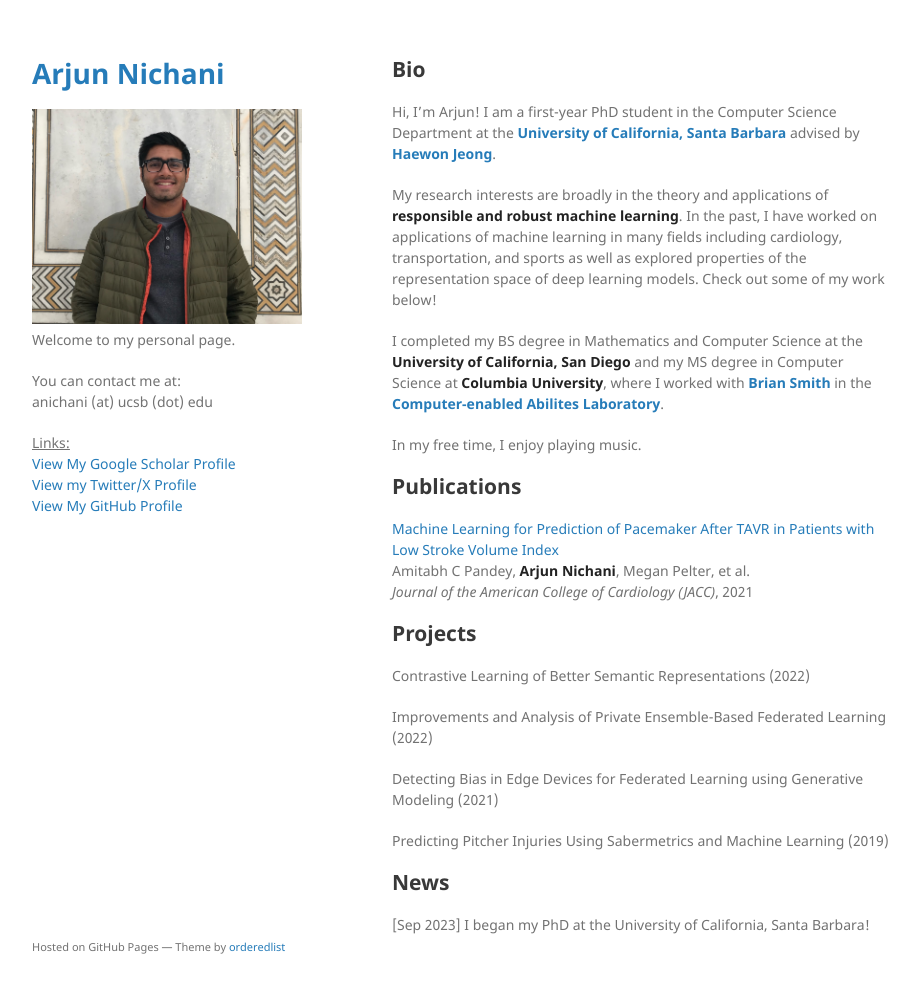
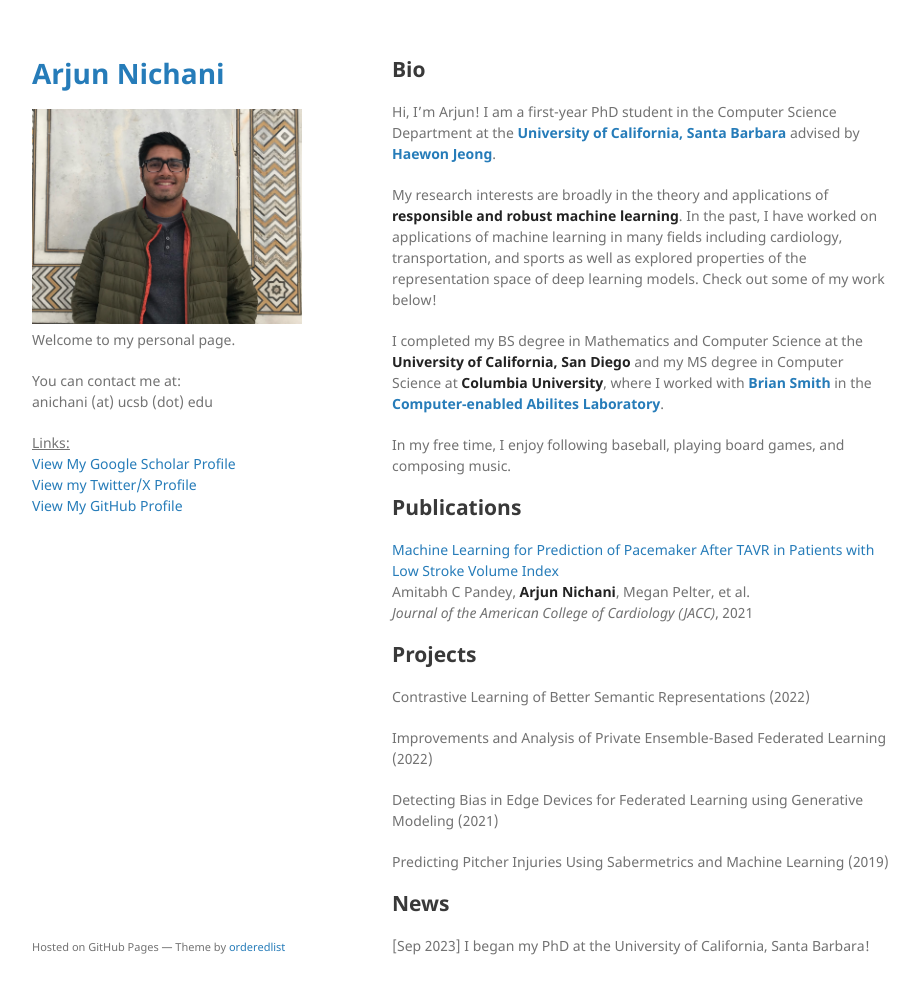
Before and after one commit to arjnich/arjnich.github.io, a Jekyll site: the page built from index.md, in a window 1280 px wide and 1026 px high. Shown: the top 994 px of the window, without its empty margins (178-1097 px from the left). Built offline with Jekyll 4.4.1, drawn with Linux system fonts in a browser that asks for light colours; our own code applies the rules of GitHub Pages for plain Markdown files.

Commit message:
Minor change to hobbies

```diff
--- a/index.md
+++ b/index.md
@@ -10,7 +10,7 @@ My research interests are broadly in the theory and applications of **responsibl
 
 I completed my BS degree in Mathematics and Computer Science at the **University of California, San Diego** and my MS degree in Computer Science at **Columbia University**, where I worked with **[Brian Smith](https://www.cs.columbia.edu/~brian/)** in the **[Computer-enabled Abilites Laboratory](https://ceal.cs.columbia.edu/)**.
 
-In my free time, I enjoy playing music.
+In my free time, I enjoy following baseball, playing board games, and composing music.
 
 
 
```
Also changed, not shown: 1 other file.
